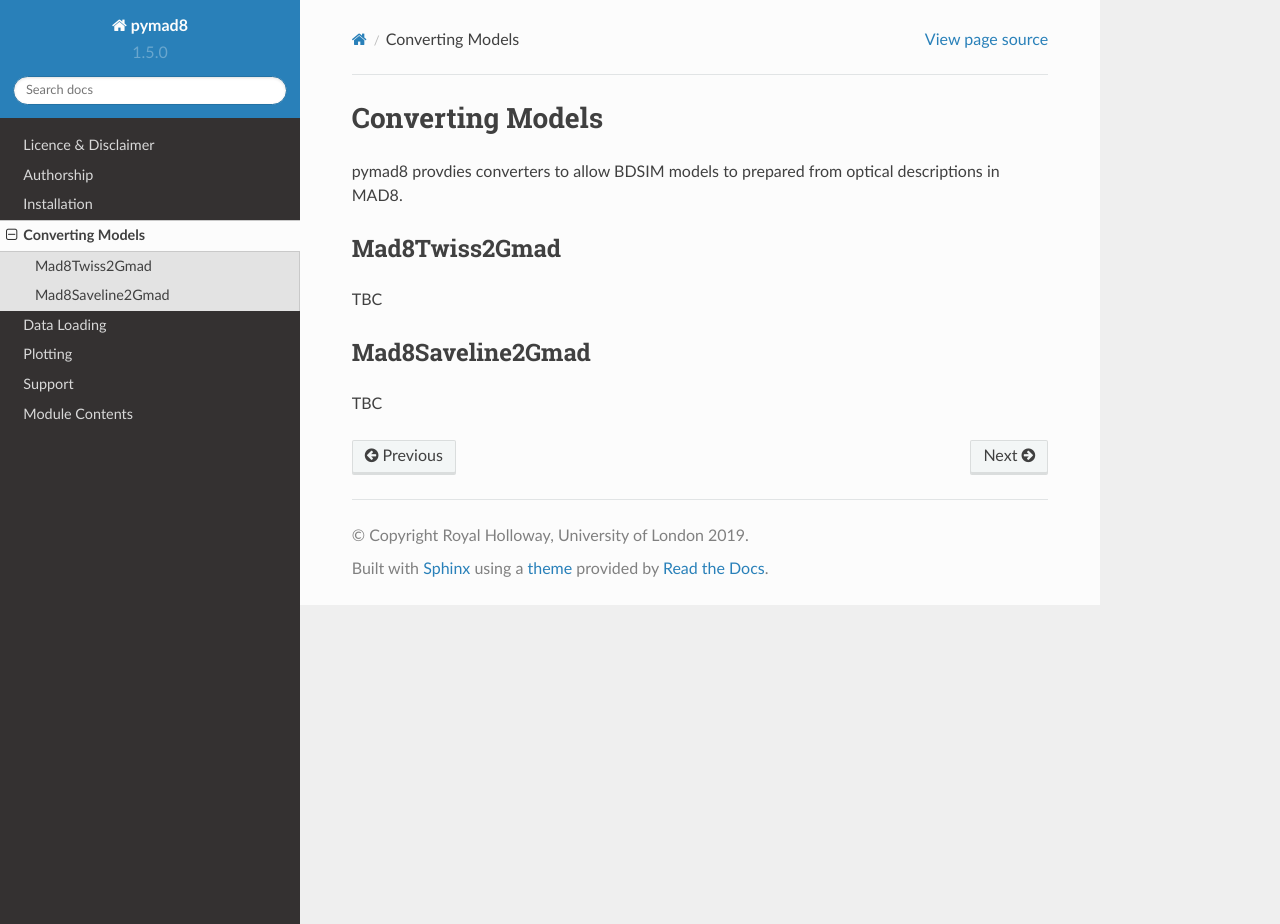
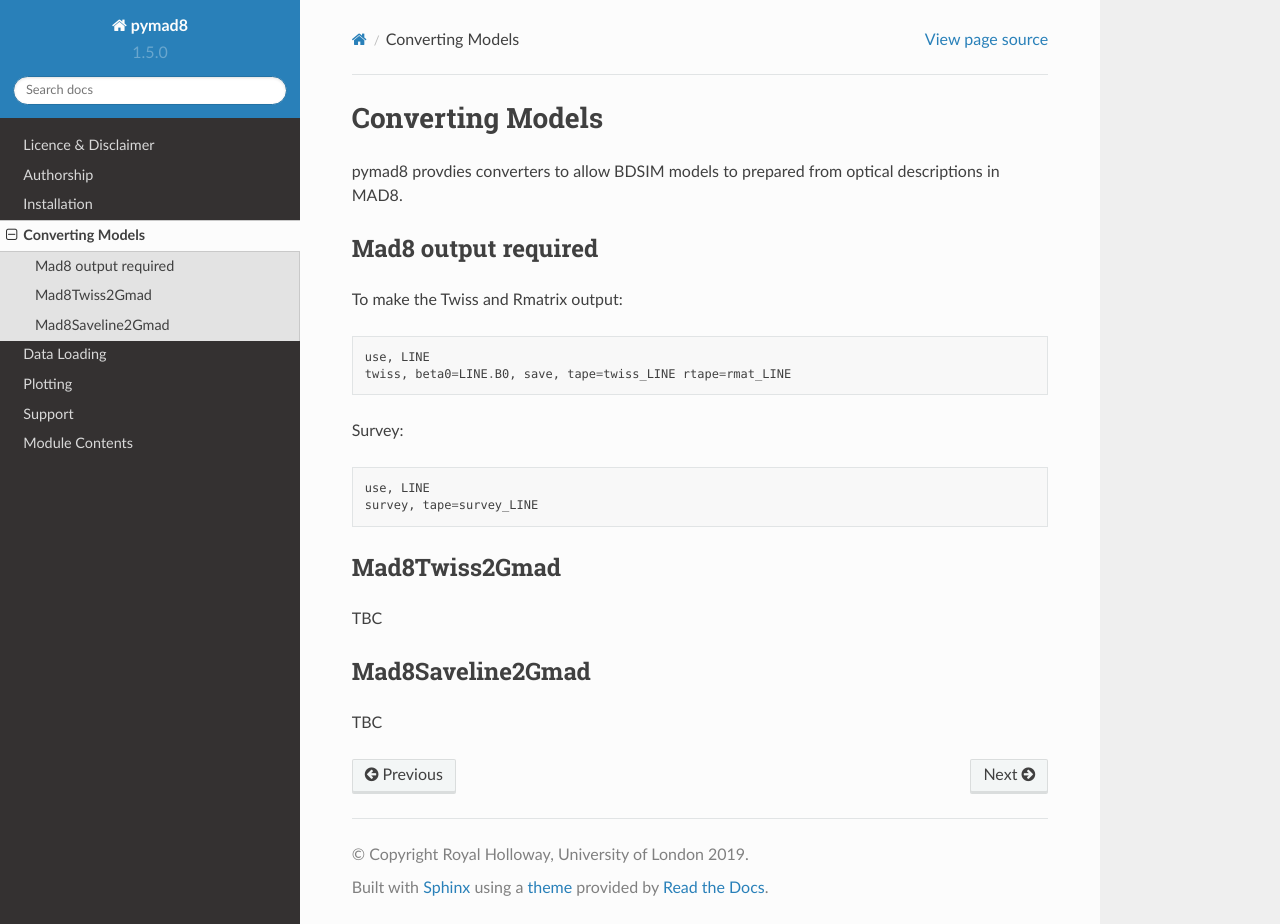
Before and after one commit to bdsim-collaboration/pymad8, a Sphinx documentation site: the page built from docs/source/convert.rst, in a window 1280 px wide and 924 px high. Built offline with Sphinx 7.4.7 and the Read the Docs theme 2.0.0, drawn with Linux system fonts in a browser that asks for light colours.

Commit message:
More documentation

```diff
--- a/docs/source/convert.rst
+++ b/docs/source/convert.rst
@@ -4,6 +4,19 @@ Converting Models
 
 pymad8 provdies converters to allow BDSIM models to prepared from optical
 descriptions in MAD8.
+
+Mad8 output required
+--------------------
+
+To make the Twiss and Rmatrix output::
+
+   use, LINE
+   twiss, beta0=LINE.B0, save, tape=twiss_LINE rtape=rmat_LINE
+
+Survey::
+
+   use, LINE
+   survey, tape=survey_LINE
 
 
 Mad8Twiss2Gmad
--- a/docs/source/installation.rst
+++ b/docs/source/installation.rst
@@ -7,6 +7,7 @@ Requirements
 ------------
 
  * pymad8 is developed exclusively for Python 2.7.
+ * Requires : fortranformat
 
 Installation
 ------------
```
